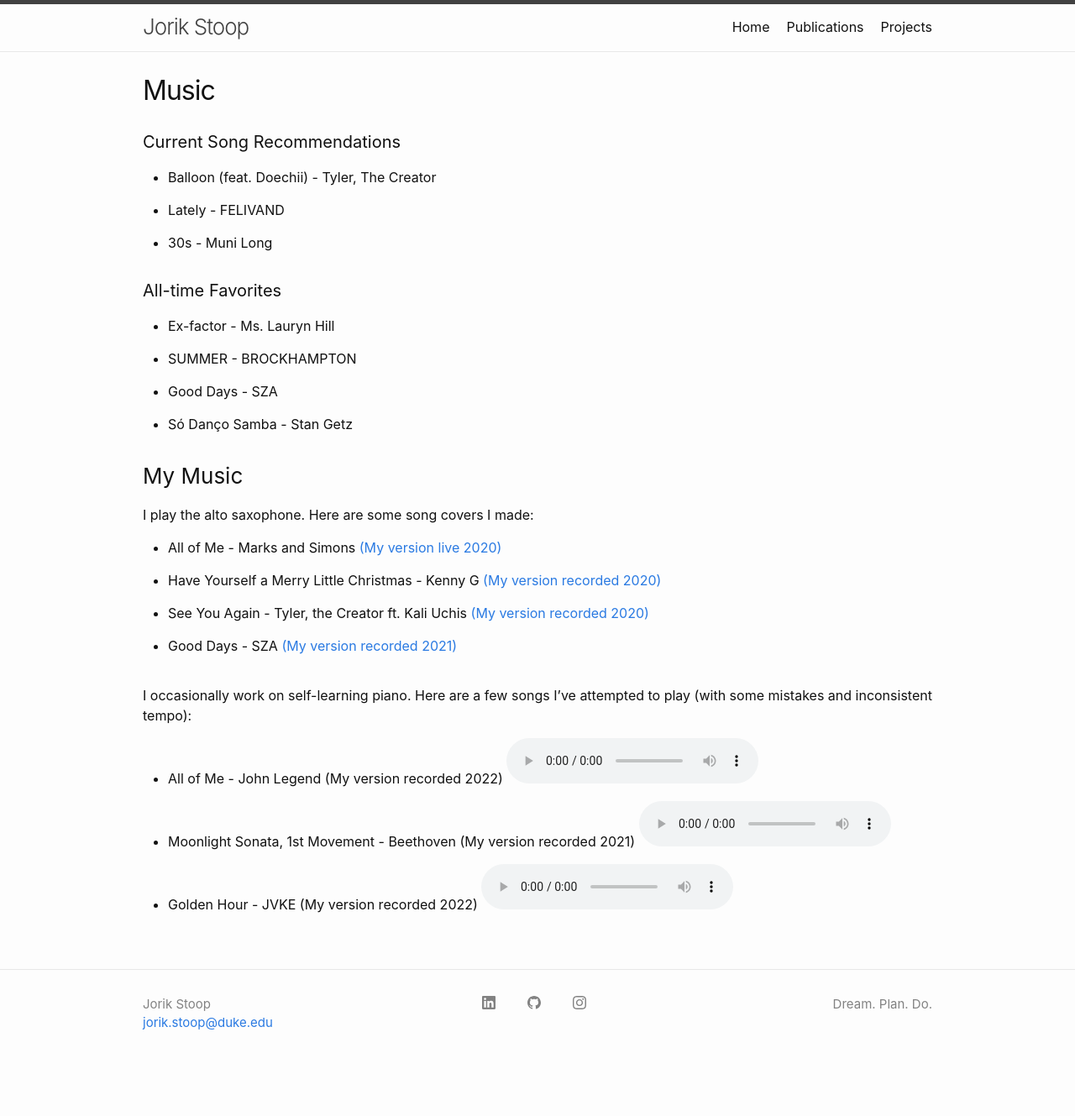
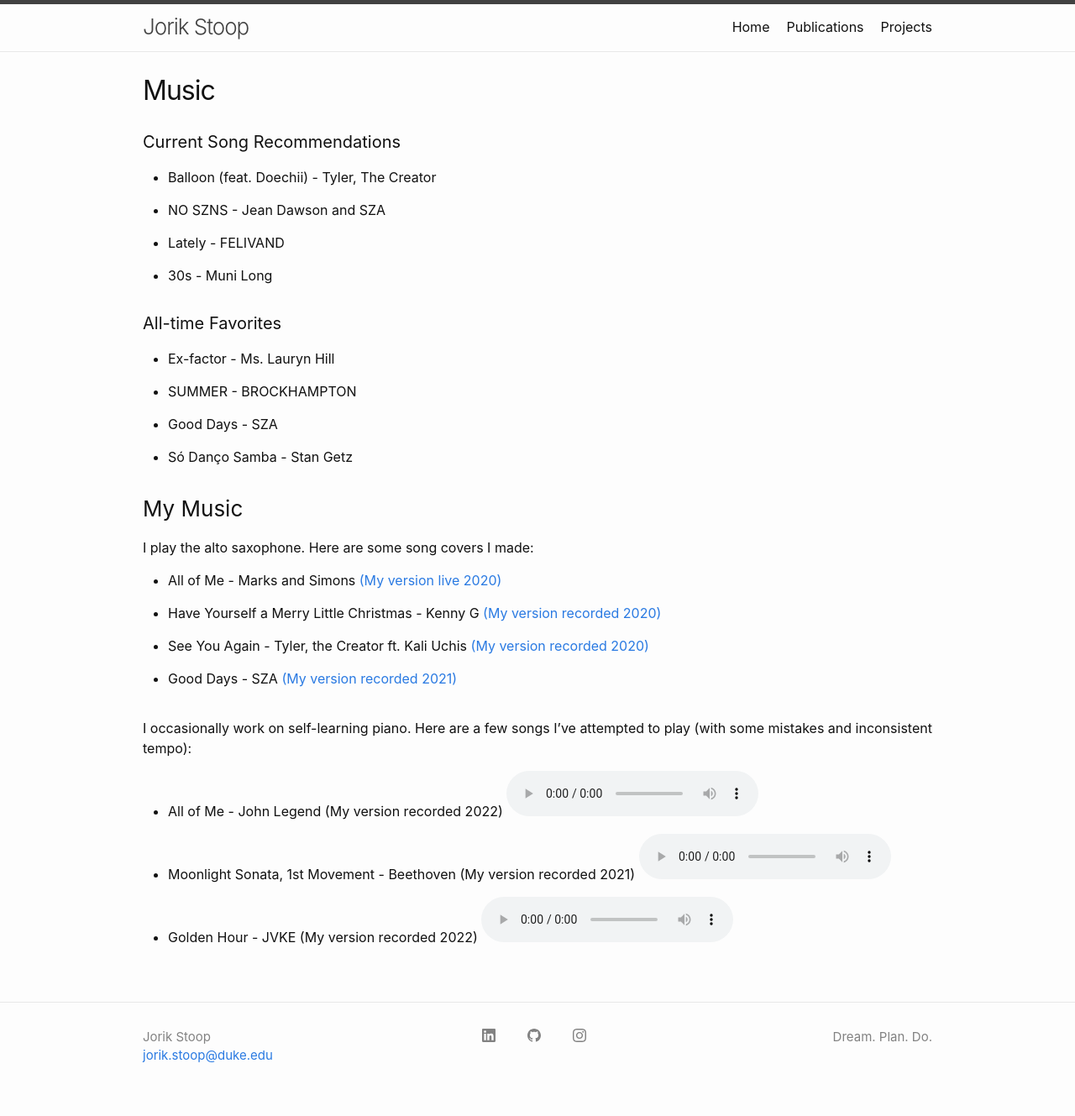
Before and after one commit to jorikstoop/jorikstoop.github.io, a Jekyll site: the page built from _projects/music.md, in a window 1280 px wide. Shown: the whole page at 84% size. Built offline with Jekyll 4.4.1, drawn with Linux system fonts in a browser that asks for light colours; before the commit the page ends 1290 px from its top, so only the background shows below that.

Commit message:
update song recs

```diff
--- a/_data/song_recs.yml
+++ b/_data/song_recs.yml
@@ -1,6 +1,10 @@
 #current song recommendations:
 - name: Balloon (feat. Doechii)
   by: "- Tyler, The Creator"
+  type: current
+
+- name: NO SZNS
+  by: "- Jean Dawson and SZA"
   type: current
 
 - name: Lately
```
